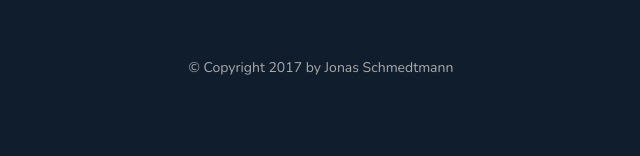
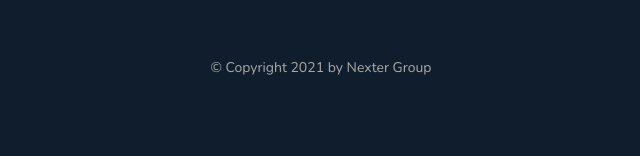
Before and after one commit to frankhaotic/realtor-grid-project, a website: page index.html in a window 1280 px wide. Shown: the part 3798-3954 px from the top of the page, 359-999 px from the left. Drawn offline with nearby package versions, Linux system fonts and the light colour scheme.

Commit message:
Update index.html

```diff
--- a/index.html
+++ b/index.html
@@ -423,7 +423,7 @@
           <a href="#" class="nav__link">Come Work with Us!</a>
         </li>
       </ul>
-      <p class="copyright">&copy; Copyright 2017 by Jonas Schmedtmann</p>
+      <p class="copyright">&copy; Copyright 2021 by Nexter Group</p>
     </footer>
   </body>
 </html>
```
